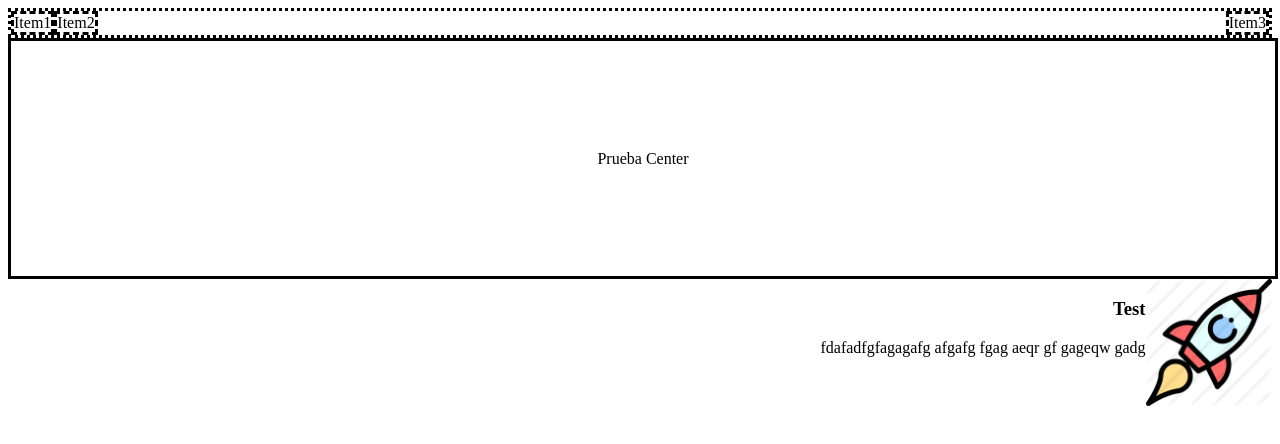
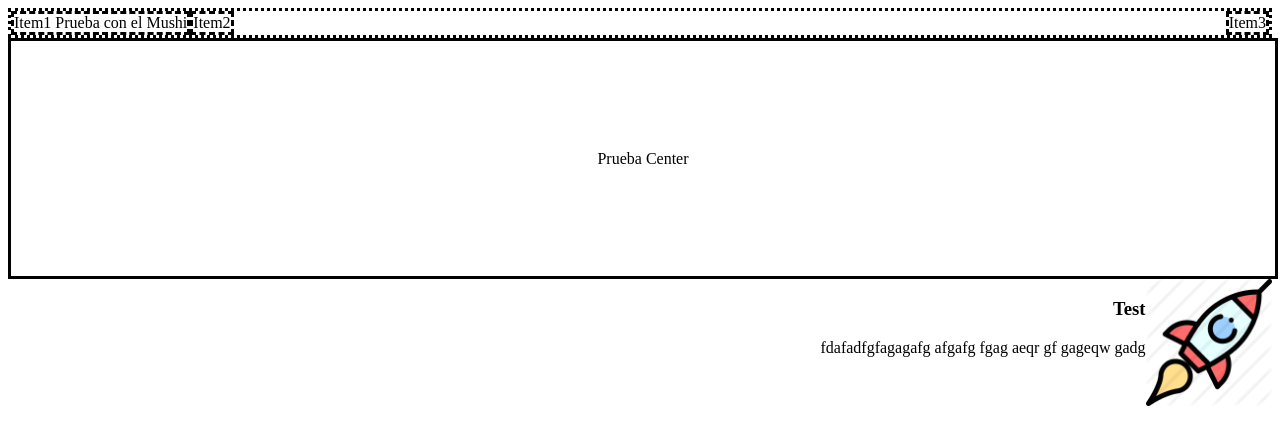
Before and after one commit to iMushi/cursohRuiz, a website: page flexboxHRuiz.html in a window 1280 px wide. Drawn offline with Linux system fonts and the light colour scheme.

Commit message:
Prueba del mismo archivo misma linea

```diff
--- a/flexboxHRuiz.html
+++ b/flexboxHRuiz.html
@@ -5,7 +5,7 @@
 </head>
 <body>
 <div class="bar">
-    <div class="item">Item1</div>
+    <div class="item">Item1 Prueba con el Mushi</div>
     <div class="item">Item2</div>
     <div class="item itemLeft">Item3</div>
 </div>
```
